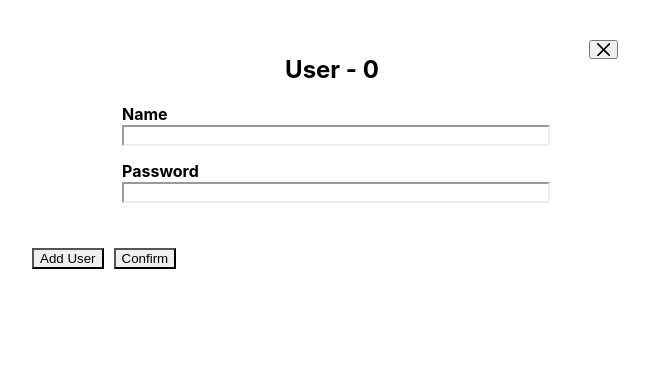
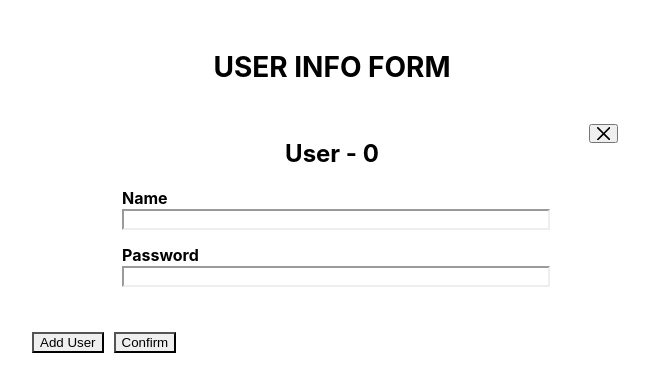
Before and after one commit to zivivle/schoolbell-assignment, a React (Create React App) app in the folder user-form/: page / in a window 1280 px wide. Shown: the top 392 px of the page, without its empty margins (308-957 px from the left). Built offline with nearby package versions, Linux system fonts and the light colour scheme; the HTML template or start-up script is replaced by a standard one.

Commit message:
:apple:design: 메인 타이틀 추가

```diff
--- a/user-form/src/App.styles.ts
+++ b/user-form/src/App.styles.ts
@@ -6,4 +6,11 @@ export const MainContainer = styled.div`
   justify-content: center;
   align-items: center;
   flex-direction: column;
+  margin-top: 30px;
 `;
+
+export const MainTitle = styled.div`
+  font-size: 28px;
+  font-weight: bold;
+  margin-bottom: 20px;
+`;
--- a/user-form/src/App.tsx
+++ b/user-form/src/App.tsx
@@ -7,6 +7,7 @@ function App() {
 
   return (
     <S.MainContainer>
+      <S.MainTitle>USER INFO FORM</S.MainTitle>
       {userInfo?.map((userData) => (
         <UserEditForm key={userData.id} userData={userData} />
       ))}
```
